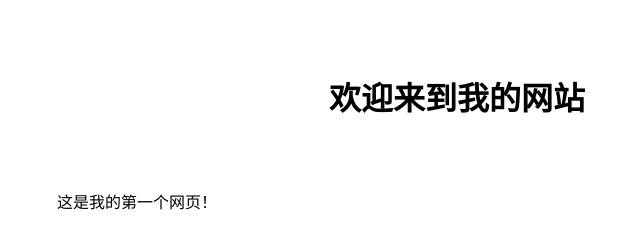
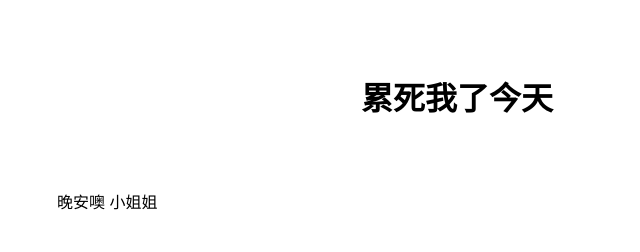
Before and after one commit to 89tankman64/89tankman64.github.io, a plain HTML site: page index.html in a window 1280 px wide. Shown: the whole page, without its empty margins (183-823 px from the left). Drawn offline with Linux system fonts and the light colour scheme.

Commit message:
更新网站内容：添加晚安问候

```diff
--- a/index.html
+++ b/index.html
@@ -3,15 +3,15 @@
 <head>
     <meta charset="UTF-8">
     <meta name="viewport" content="width=device-width, initial-scale=1.0">
-    <title>我的网站</title>
+    <title>我的个人网站</title>
     <link rel="stylesheet" href="styles.css">
 </head>
 <body>
     <header>
-        <h1>欢迎来到我的网站</h1>
+        <h1>累死我了今天</h1>
     </header>
     <main>
-        <p>这是我的第一个网页！</p>
+        <p>晚安噢 小姐姐</p>
     </main>
 </body>
 </html>
```
